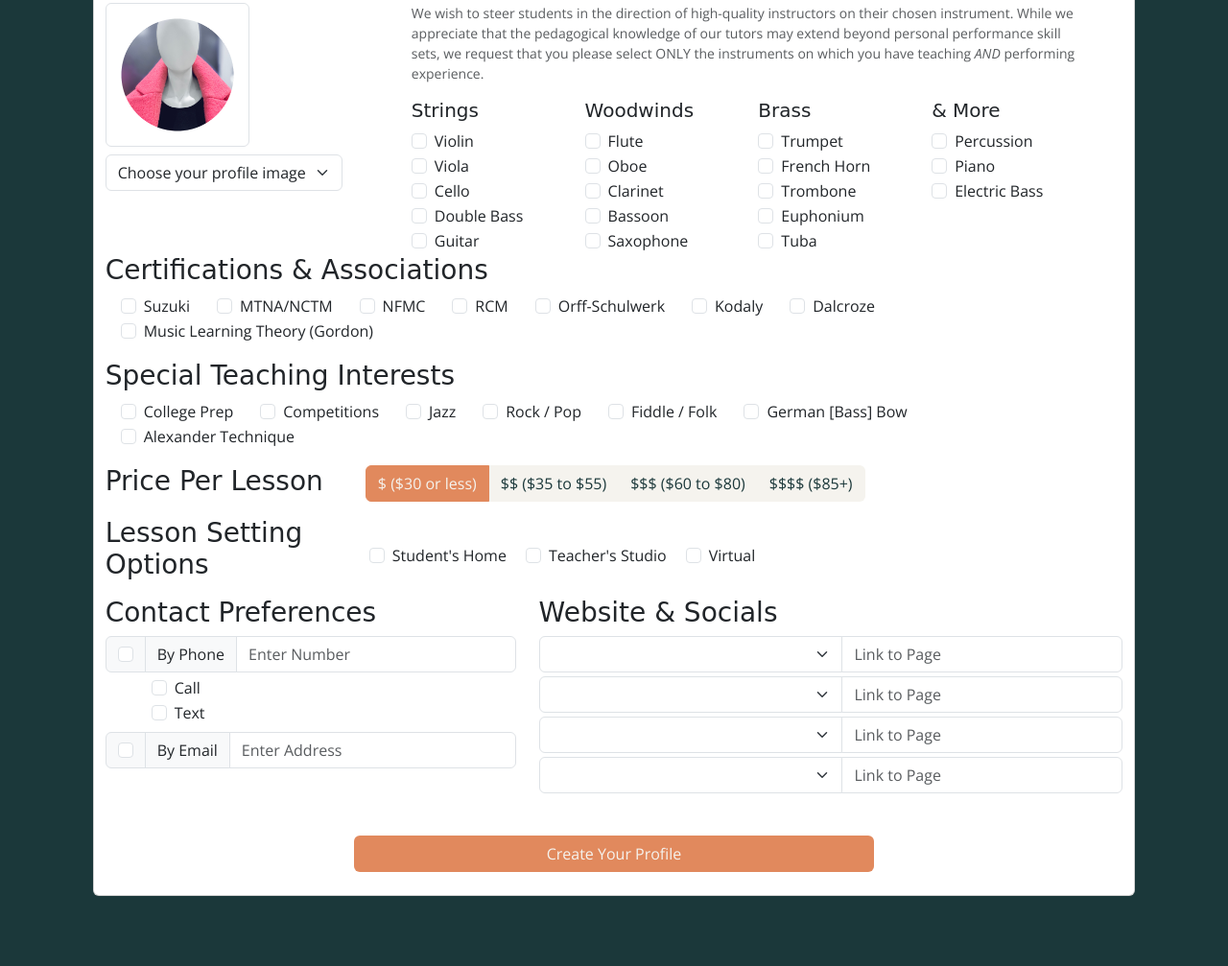
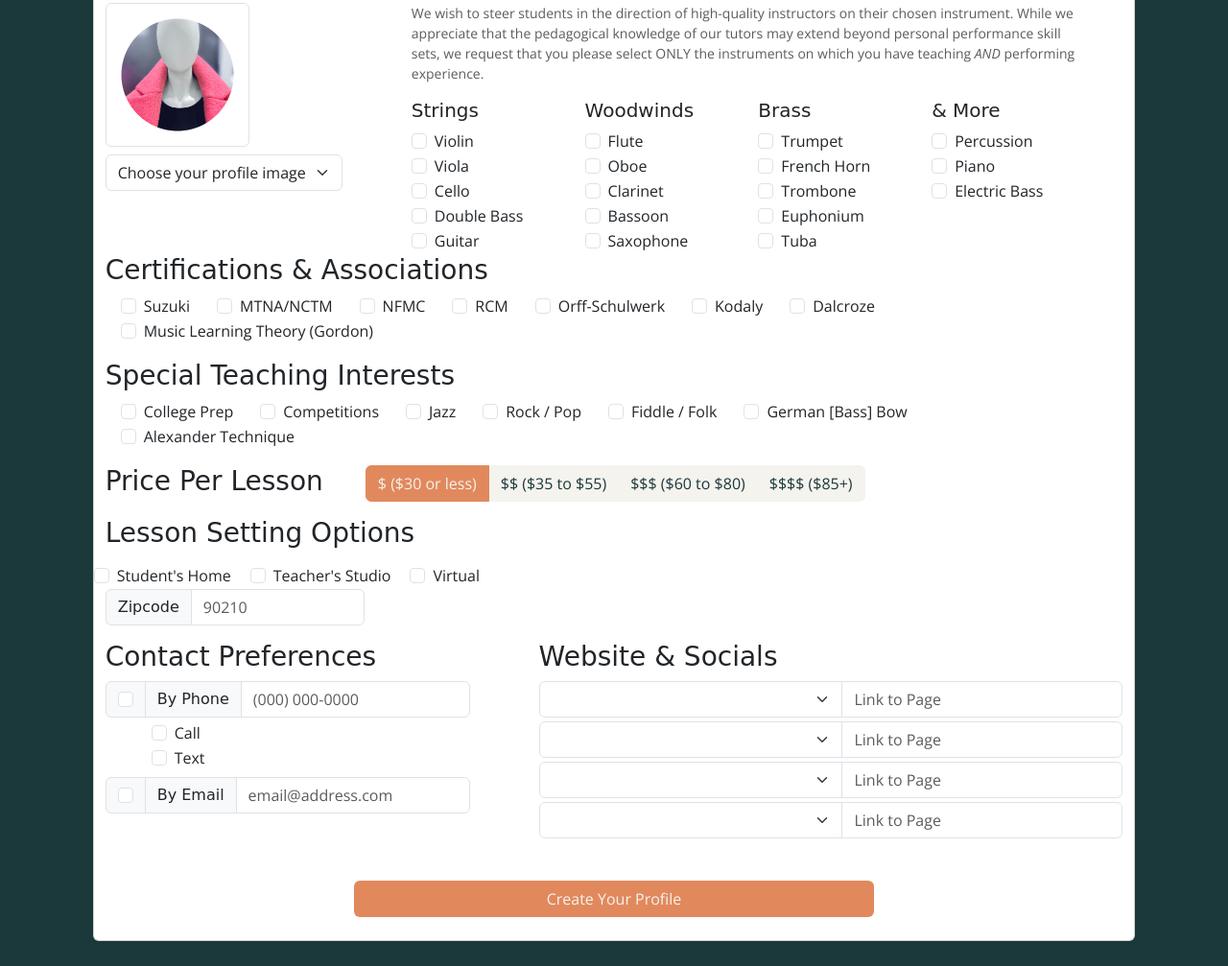
Before and after one commit to sacarr91/tutorHub, a website: page public/tutor-registration.html in a window 1280 px wide. Shown: the part 549-1556 px from the top of the page at 96% size. Before the commit the page ends 1510 px from the top, so only its background shows below. Drawn offline with nearby package versions, Linux system fonts and the light colour scheme; a web font is replaced by a local one.

Commit message:
add zipcode to tutor reg form

```diff
--- a/public/tutor-registration.html
+++ b/public/tutor-registration.html
@@ -402,11 +402,13 @@
         </div>
       </div>
 
-      <div id="format" class="row align-items-center">
-        <h3 class="col-3 me-3 mb-3">
+      <div id="setting" class="row align-items-top mb-3">
+        <h3 class="col-auto me-3 mb-3" id="setting-header">
           Lesson Setting Options
         </h3>
-        <div class="row col-auto">
+        <div class="row col-auto" id="setting-details">
+          <div class="row">
+            <div class="row col-auto" id="checkbox-options">
               <div class="form-check col-auto me-2">
                 <input class="form-check-input" type="checkbox" value="" id="fiddle-folk">
                 <label class="form-check-label normal-text" for="fiddle-folk">
@@ -426,49 +428,60 @@
                 </label>
               </div>
             </div>
+          </div>
+          <div class="row col-5">
+            <div class="input-group col-auto" id="zipCode">
+              <label for="zip-input" class="input-group-text patrick ">Zipcode</label>
+              <input type="zipcode" class="form-control" id="zip-input" placeholder="90210">
+            </div>
+          </div>
+        </div>
+      </div>
 
-      </div>
-      <div class="row">
+
+
+      <div class="row" id="contactAndSocials">
         <div class="col-5">
           <h3>
             Contact Preferences
           </h3>
           <!-- <div class="row"> -->
-          <div class="input-group mb-1">
+          <div class="input-group mb-1" id="contact-phone">
             <div class="input-group-text">
               <input class="form-check-input my-1" type="checkbox" value=""
                 aria-label="Checkbox for following text input">
             </div>
-            <span class="input-group-text">By Phone</span>
-            <input type="text" class="form-control" placeholder="Enter Number" aria-label="Text input with checkbox">
+            <span class="input-group-text patrick">By Phone</span>
+            <input type="text" class="form-control normal-text me-5" placeholder="(000) 000-0000"
+              aria-label="Text input with checkbox">
           </div>
-          <div class="form-check ms-5">
+          <div class="form-check ms-5" id="contact-phone-call">
             <input class="form-check-input" type="checkbox" value="" id="call">
             <label class="form-check-label normal-text" for="call">
               Call
             </label>
           </div>
-          <div class="form-check ms-5 mb-2">
+          <div class="form-check ms-5 mb-2" id="contact-phone-text">
             <input class="form-check-input" type="checkbox" value="" id="text-msg">
             <label class="form-check-label normal-text" for="text-msg">
               Text
             </label>
 
           </div>
-          <div class="input-group mb-3">
+          <div class="input-group mb-3" id="contact-email">
             <div class="input-group-text">
               <input class="form-check-input my-1" type="checkbox" value=""
                 aria-label="Checkbox for following text input">
             </div>
-            <span class="input-group-text">By Email</span>
-            <input type="text" class="form-control" placeholder="Enter Address" aria-label="Text input with checkbox">
+            <span class="input-group-text patrick">By Email</span>
+            <input type="text" class="form-control normal-text me-5" placeholder="email@address.com"
+              aria-label="Text input with checkbox">
           </div>
         </div>
         <div class="col-7 mb-3">
           <h3>Website & Socials</h3>
           <div class="input-group mb-1">
-            <select class="form-select normal-text" id="online1"
-            aria-label="Default select example">
+            <select class="form-select normal-text" id="online1" aria-label="Default select example">
               <option selected></option>
               <option>Website</option>
               <option>Facebook</option>
@@ -476,11 +489,11 @@
               <option>TikTok</option>
               <option>YouTube</option>
               <option>Other</option>
-            <input type="text" class="form-control" placeholder="Link to Page" aria-label="Text input with dropdown button">
+              <input type="text" class="form-control" placeholder="Link to Page"
+                aria-label="Text input with dropdown button">
           </div>
           <div class="input-group mb-1">
-            <select class="form-select normal-text" id="online2"
-            aria-label="Default select example">
+            <select class="form-select normal-text" id="online2" aria-label="Default select example">
               <option selected></option>
               <option>Website</option>
               <option>Facebook</option>
@@ -488,11 +501,11 @@
               <option>TikTok</option>
               <option>YouTube</option>
               <option>Other</option>
-            <input type="text" class="form-control" placeholder="Link to Page" aria-label="Text input with dropdown button">
+              <input type="text" class="form-control" placeholder="Link to Page"
+                aria-label="Text input with dropdown button">
           </div>
           <div class="input-group mb-1">
-            <select class="form-select normal-text" id="online3"
-            aria-label="Default select example">
+            <select class="form-select normal-text" id="online3" aria-label="Default select example">
               <option selected></option>
               <option>Website</option>
               <option>Facebook</option>
@@ -500,11 +513,11 @@
               <option>TikTok</option>
               <option>YouTube</option>
               <option>Other</option>
-            <input type="text" class="form-control" placeholder="Link to Page" aria-label="Text input with dropdown button">
+              <input type="text" class="form-control" placeholder="Link to Page"
+                aria-label="Text input with dropdown button">
           </div>
           <div class="input-group mb-1">
-            <select class="form-select normal-text" id="online4"
-            aria-label="Default select example">
+            <select class="form-select normal-text" id="online4" aria-label="Default select example">
               <option selected></option>
               <option>Website</option>
               <option>Facebook</option>
@@ -512,7 +525,8 @@
               <option>TikTok</option>
               <option>YouTube</option>
               <option>Other</option>
-            <input type="text" class="form-control" placeholder="Link to Page" aria-label="Text input with dropdown button">
+              <input type="text" class="form-control" placeholder="Link to Page"
+                aria-label="Text input with dropdown button">
           </div>
 
 
@@ -520,7 +534,6 @@
       </div>
       <div class="row my-4 justify-content-center" id="next">
         <button id="next" class="btn col-6">Create Your Profile</button>
-    </div>
       </div>
   </main>
 
```
Also changed, not shown: public/user-registration+.html (+1 -1 lines). Lines whose indentation alone changed are shown as unchanged.
